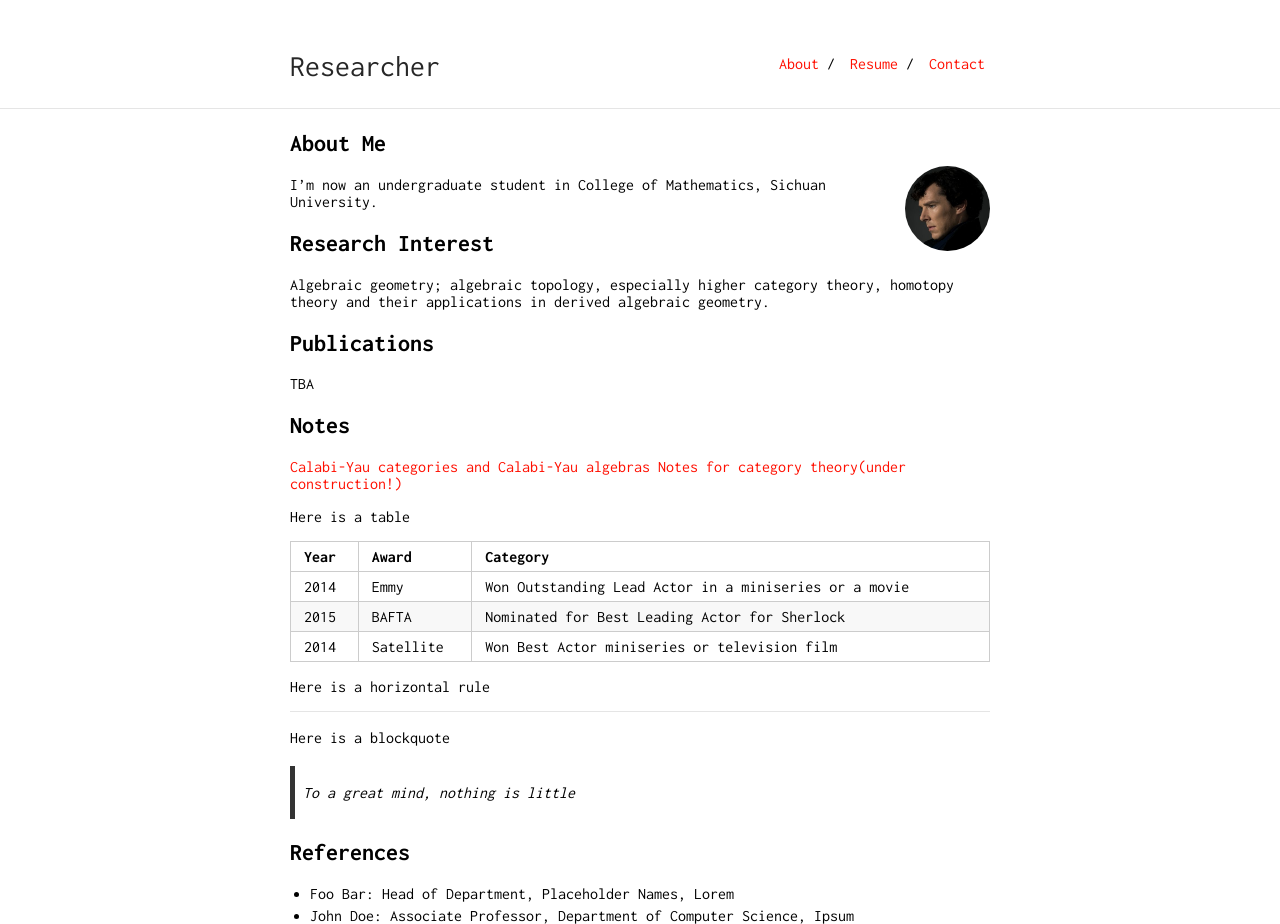
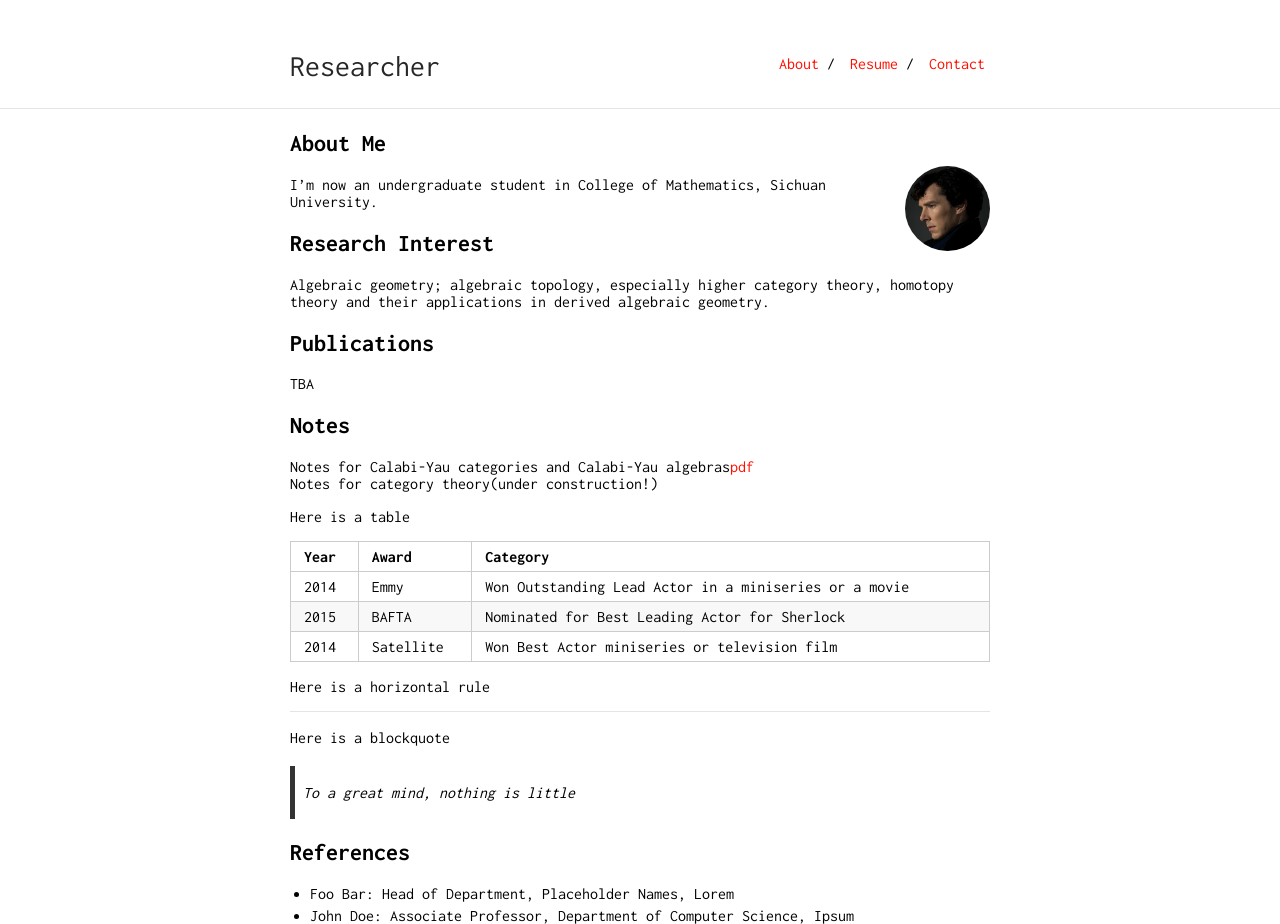
Before and after one commit to WalterScu/WalterScu.github.io, a Jekyll site: the page built from index.md, in a window 1280 px wide. Built offline with Jekyll 4.4.1, drawn with Linux system fonts in a browser that asks for light colours; our own code applies the rules of GitHub Pages for plain Markdown files.

Commit message:
Modified: index.md

```diff
--- a/index.md
+++ b/index.md
@@ -13,12 +13,13 @@ I'm now an undergraduate student in College of Mathematics, Sichuan University.
 Algebraic geometry; algebraic topology, especially higher category theory, homotopy theory and their applications in derived algebraic geometry.
 
 ## Publications
+
 TBA
 
 ## Notes
 
-[Calabi-Yau categories and Calabi-Yau algebras](doc/[Jean-Louis Loday, Bruno Vallette][Algebraic Operads].pdf)
-[Notes for category theory(under construction!)](/)
+Notes for Calabi-Yau categories and Calabi-Yau algebras[pdf](doc/[Jean-Louis Loday, Bruno Vallette][Algebraic Operads].pdf)<br />
+Notes for category theory(under construction!)<br />
 
 Here is a table
 
```
